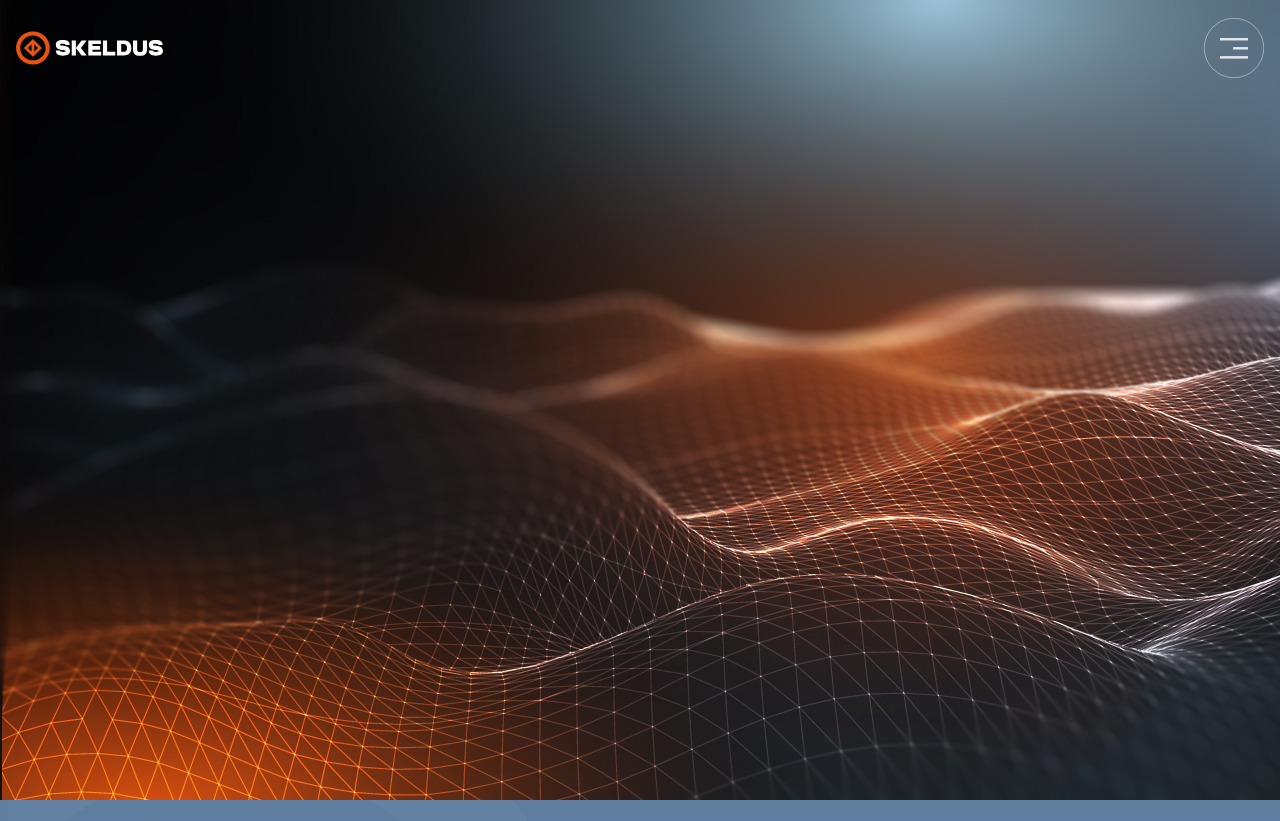
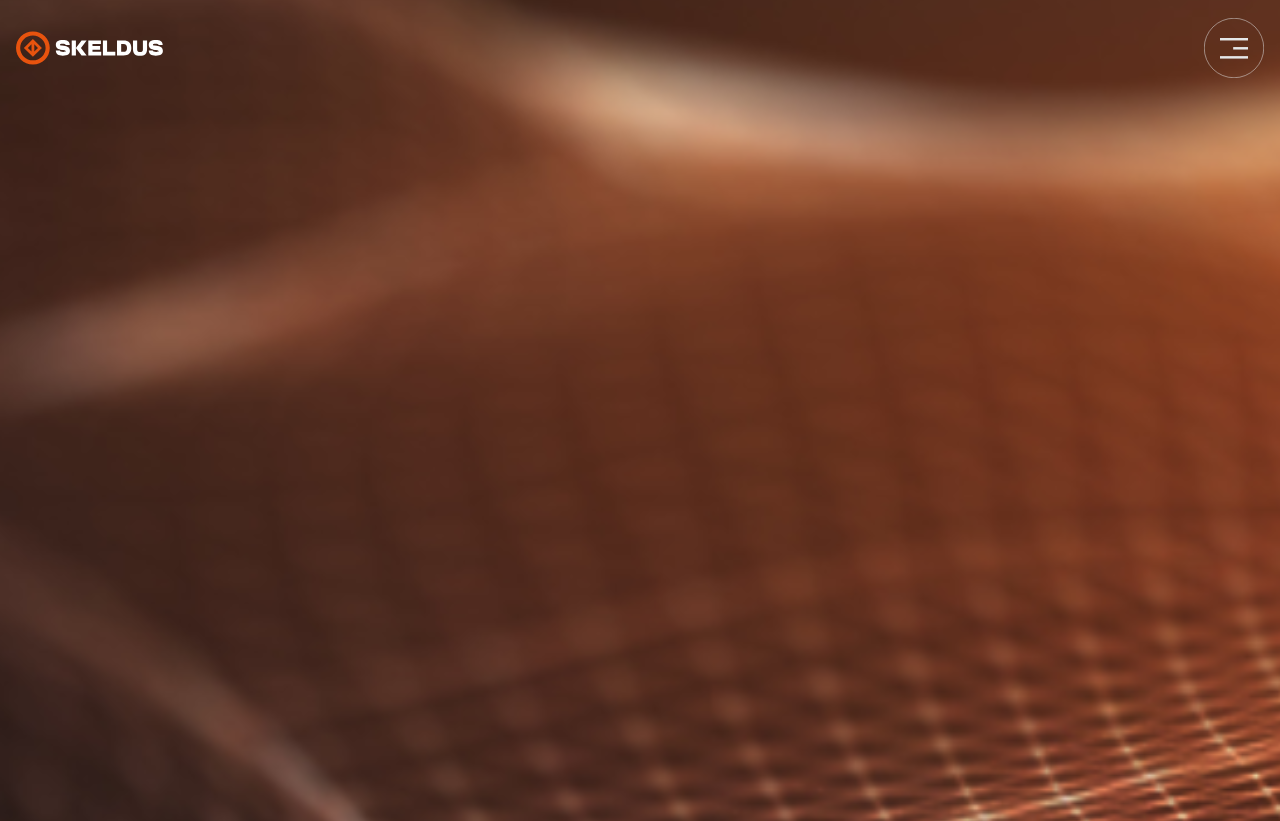
Before and after one commit to samiur-r/security-portfolio, a Next.js app: page / in a window 1280 px wide. Shown: the top 821 px of the page. Built offline with nearby package versions, Linux system fonts and the light colour scheme.

Commit message:
feat: add hero section

```diff
--- a/src/app/page.tsx
+++ b/src/app/page.tsx
@@ -1,5 +1,10 @@
+import ParallaxHero from "@/sections/ParallaxHero";
+
 export default function Home() {
   return (
-    <section className="pt-24 bg-[url('/hero_bg.svg')] h-screen bg-cover"></section>
+    <section className="flex flex-col">
+      <ParallaxHero />
+      <div className="h-screen bg-blue-400">hello</div>
+    </section>
   );
 }
--- a/src/sections/Header.tsx
+++ b/src/sections/Header.tsx
@@ -20,9 +20,9 @@ const Header: React.FC = () => {
     <header
       className={`fixed top-0 left-0 right-0 h-24 p-4 ${
         isScrolled
-          ? "bg-gradient-to-r from-black to-[#313D46]"
+          ? "bg-gradient-to-r from-black to-[#313D46] shadow-lg"
           : "bg-transparent"
-      } transition-all duration-300 ease-in-out`}
+      } transition-all duration-300 ease-in-out z-20`}
     >
       <div className="flex justify-between items-center h-full container mx-auto">
         <div className="logo">
--- /dev/null
+++ b/src/sections/Hero.tsx
@@ -0,0 +1,29 @@
+"use client"
+
+import React, { useEffect, useState } from 'react';
+
+const HeroSection = () => {
+    const [imageSize, setImageSize] = useState(100); // 100% initial size
+
+    const handleScroll = () => {
+        const newSize = Math.max(50, 100 - window.scrollY / 10); // Decrease size on scroll, min 50%
+        setImageSize(newSize);
+    };
+
+    useEffect(() => {
+        window.addEventListener('scroll', handleScroll);
+        return () => window.removeEventListener('scroll', handleScroll);
+    }, []);
+
+    return (
+        <div className={`h-screen bg-cover bg-center transition-all duration-300`}
+             style={{
+                 backgroundImage: 'url("/hero_bg.svg")',
+                 backgroundSize: `${imageSize}% ${imageSize}%`
+             }}>
+            {/* Content of your hero section */}
+        </div>
+    );
+};
+
+export default HeroSection;
--- /dev/null
+++ b/src/sections/ParallaxHero.tsx
@@ -0,0 +1,61 @@
+"use client";
+
+import { useEffect, useState } from "react";
+import Image from "next/image";
+
+const ParallaxHero = () => {
+  const [containerStyle, setContainerStyle] = useState({});
+
+  useEffect(() => {
+    const handleScroll = () => {
+      const scroll = window.scrollY;
+      const newWidth = Math.max(1050, window.innerWidth - scroll);
+      const aspectRatio = window.innerHeight / window.innerWidth;
+      const newHeight = newWidth * aspectRatio;
+
+      setContainerStyle({
+        width: `${newWidth}px`,
+        height: `${newHeight}px`,
+        transition: "all 300 ease-in-out",
+      });
+    };
+
+    window.addEventListener("scroll", handleScroll);
+
+    return () => {
+      window.removeEventListener("scroll", handleScroll);
+    };
+  }, []);
+
+  return (
+    <section>
+      <div style={{ height: "300vh", position: "relative" }}>
+        <div
+          style={{
+            height: "100vh",
+            position: "sticky",
+            top: 0,
+          }}
+          className="flex justify-center items-center bg-gradient-to-r from-black to-[#313D46]"
+        >
+          <div
+            className="flex w-screen h-screen relative overflow-hidden"
+            style={{
+              ...containerStyle,
+            }}
+          >
+            <Image
+              src="/hero_bg.svg"
+              alt="Background"
+              layout="fill"
+              objectFit="cover"
+              id="backgroundImage"
+            />
+          </div>
+        </div>
+      </div>
+    </section>
+  );
+};
+
+export default ParallaxHero;
```
Also changed, not shown: package.json (+6 -5 lines), 2 other files (tests, documents, lock files or other folders).
